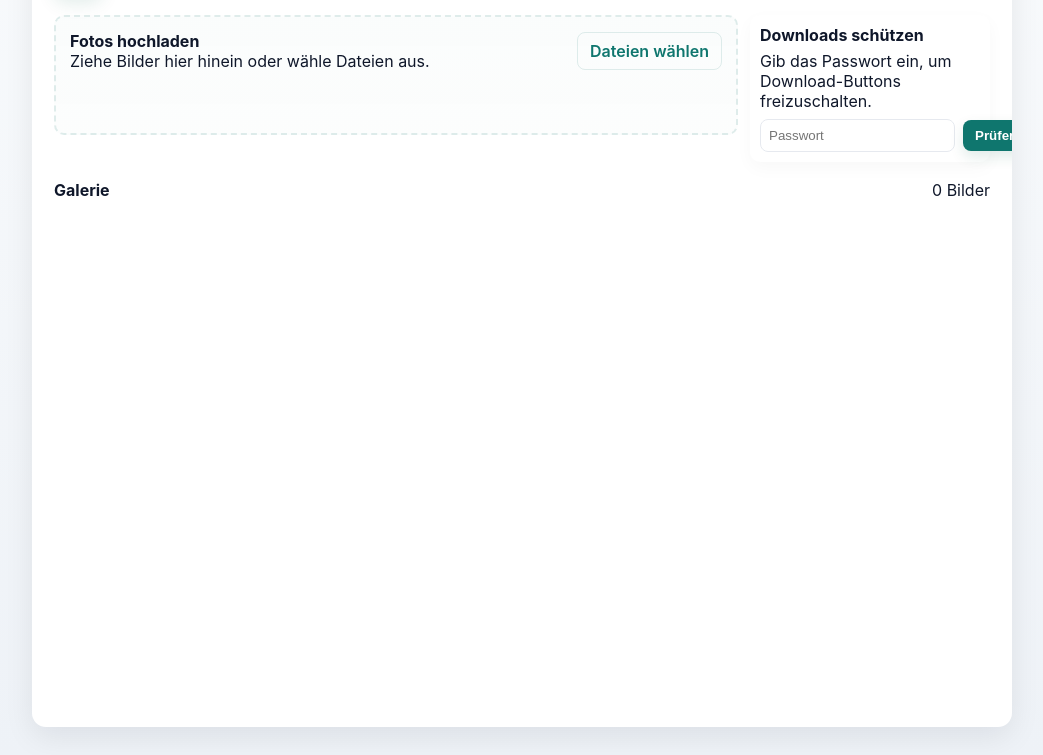
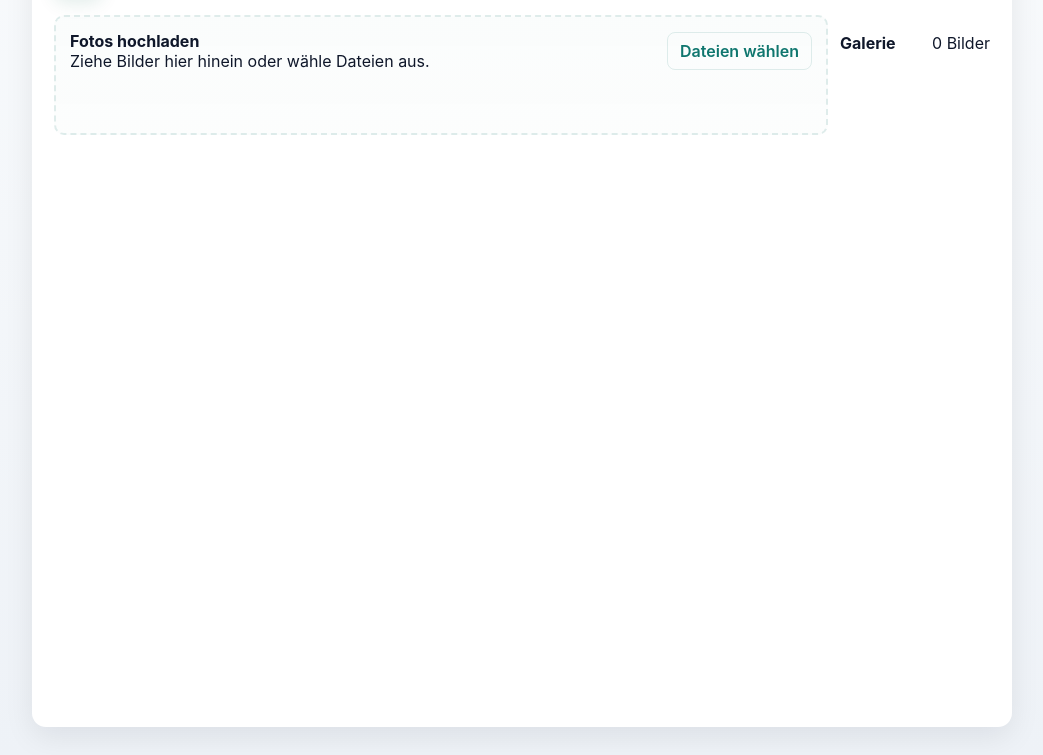
Before and after one commit to jpduft/Mariage-, a plain HTML site: page index.html in a window 1280 px wide. Shown: the part 101-856 px from the top of the page, without its empty margins (118-1161 px from the left). Drawn offline with Linux system fonts and the light colour scheme.

Commit message:
Remove download password protection section
Removed the password protection section for downloads.

```diff
--- a/index.html
+++ b/index.html
@@ -140,17 +140,7 @@ footer{margin-top:14px;color:var(--muted);font-size:13px;display:flex;justify-co
       </div>
     </div>
 
-    <div style="width:240px;display:flex;flex-direction:column;gap:10px">
-      <div style="padding:10px;border-radius:10px;background:var(--card);box-shadow: 0 6px 18px rgba(12,18,30,0.03)">
-        <div style="font-weight:700;margin-bottom:6px">Downloads schützen</div>
-        <div class="muted" style="margin-bottom:8px">Gib das Passwort ein, um Download-Buttons freizuschalten.</div>
-        <div class="pw-wrap">
-          <input id="pwInput" type="password" placeholder="Passwort" />
-          <button class="btn" id="pwBtn">Prüfen</button>
-        </div>
-      </div>
-    </div>
-  </div>
+
 
   <div class="gallery-wrap">
     <div style="display:flex;align-items:center;justify-content:space-between;margin-bottom:10px">
```
